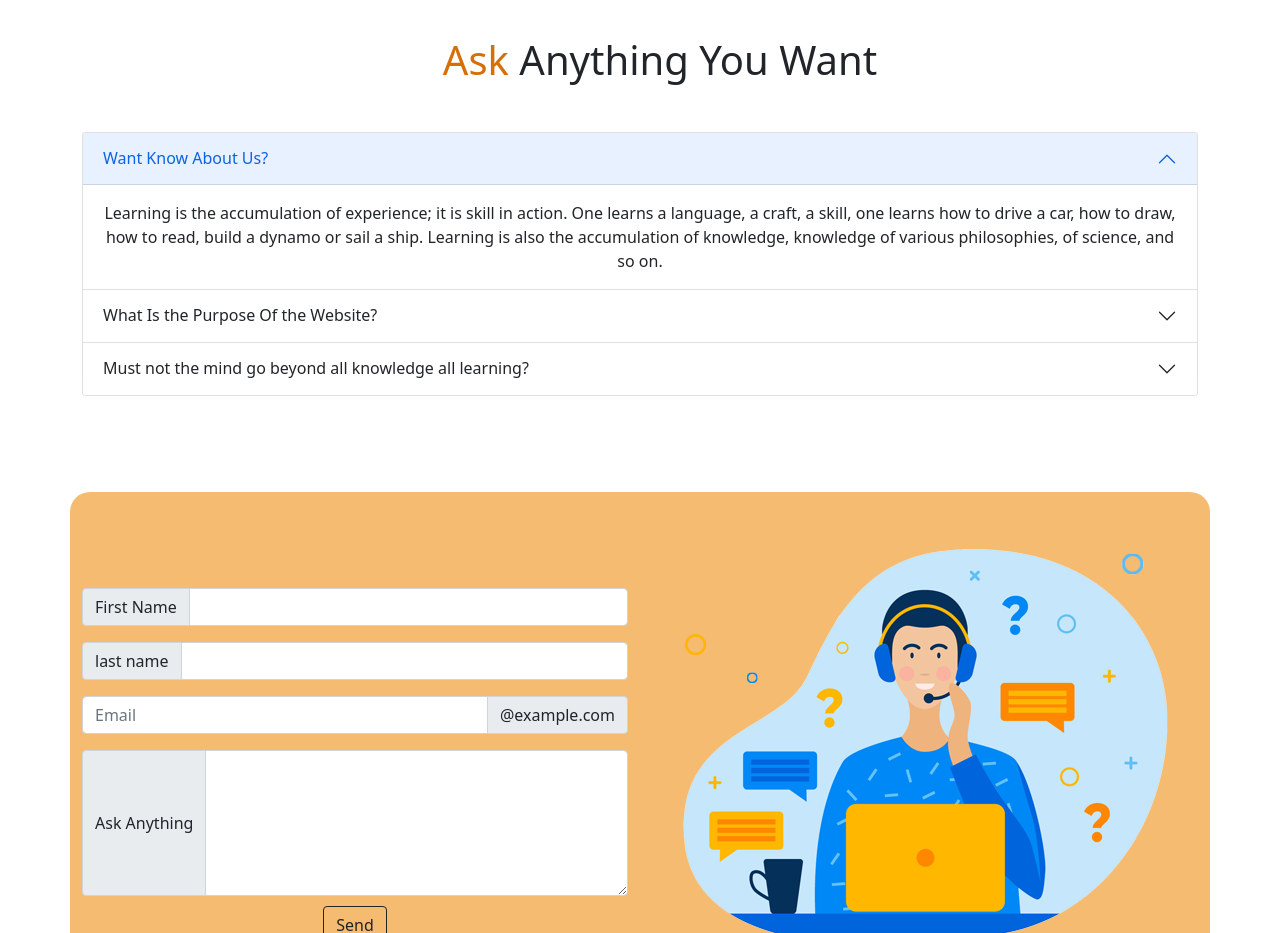
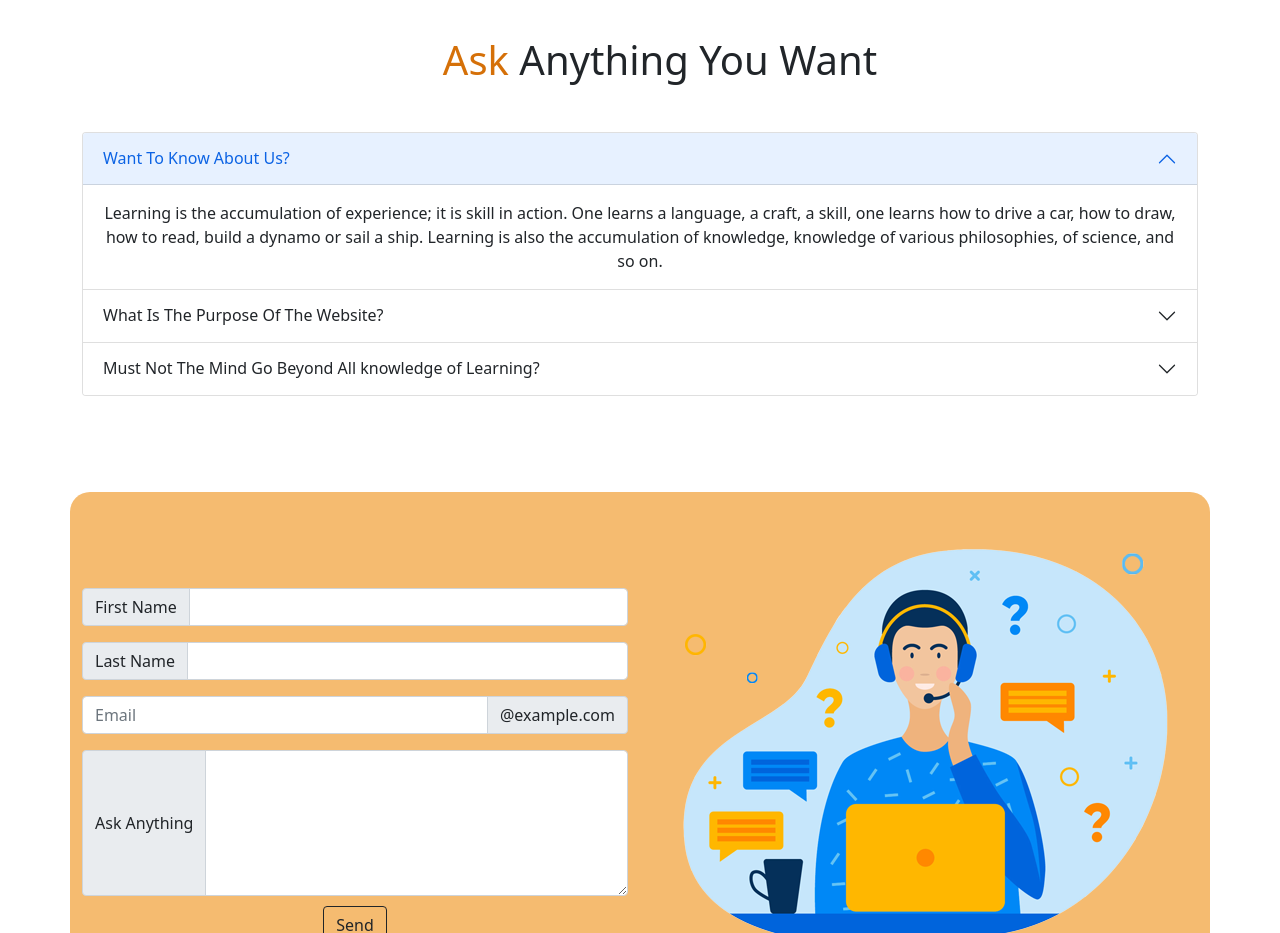
Before and after one commit to BishalAshiq/A-branding-website-temps, a React (Create React App) app: page / in a window 1280 px wide. Shown: the part 2420-3353 px from the top of the page. Built offline with nearby package versions, Linux system fonts and the light colour scheme.

Commit message:
added moreSections

```diff
--- a/src/Components/Accordion/Accordions.js
+++ b/src/Components/Accordion/Accordions.js
@@ -8,19 +8,19 @@ const Accordions = () => {
       <Container className="mt-5 pb-5">
         <Accordion defaultActiveKey={["0"]}>
           <Accordion.Item eventKey="0">
-            <Accordion.Header>Want Know About Us?</Accordion.Header>
+            <Accordion.Header>Want To Know About Us?</Accordion.Header>
             <Accordion.Body>
             Learning is the accumulation of experience; it is skill in action. One learns a language, a craft, a skill, one learns how to drive a car, how to draw, how to read, build a dynamo or sail a ship. Learning is also the accumulation of knowledge, knowledge of various philosophies, of science, and so on.
             </Accordion.Body>
           </Accordion.Item>
           <Accordion.Item eventKey="1">
-            <Accordion.Header>What Is the Purpose Of the Website?</Accordion.Header>
+            <Accordion.Header>What Is The Purpose Of The Website?</Accordion.Header>
             <Accordion.Body>
             All that we learn and all that we know is accumulation. It is the accumulative memory which acts; therefore it is imitation. Is it possible to find a state of being in which all knowledge has ceased and there is only that state of being? It is very important to find this out because we approach existence not with the unknown but always with the known. We translate experience in terms of the known, in terms of the past, and therefore living becomes a series of reactions based on the known. As the known is mere imitation, our lives become dull and empty.
             </Accordion.Body>
           </Accordion.Item>
           <Accordion.Item eventKey="2">
-            <Accordion.Header>Must not the mind go beyond all knowledge all learning?</Accordion.Header>
+            <Accordion.Header>Must Not The Mind Go Beyond All knowledge of Learning?</Accordion.Header>
             <Accordion.Body>
             All that we learn and all that we know is accumulation. It is the accumulative memory which acts; therefore it is imitation. Is it possible to find a state of being in which all knowledge has ceased and there is only that state of being? It is very important to find this out because we approach existence not with the unknown but always with the known. We translate experience in terms of the known, in terms of the past, and therefore living becomes a series of reactions based on the known. As the known is mere imitation, our lives become dull and empty.
             </Accordion.Body>
--- a/src/Components/Contact/Contact.js
+++ b/src/Components/Contact/Contact.js
@@ -21,7 +21,7 @@ const Contact = () => {
                 <FormControl aria-label="First name" />
               </InputGroup>
               <InputGroup className="mb-3">
-                <InputGroup.Text>last name</InputGroup.Text>
+                <InputGroup.Text>Last Name</InputGroup.Text>
                 <FormControl aria-label="Last name" />
               </InputGroup>
 
```
